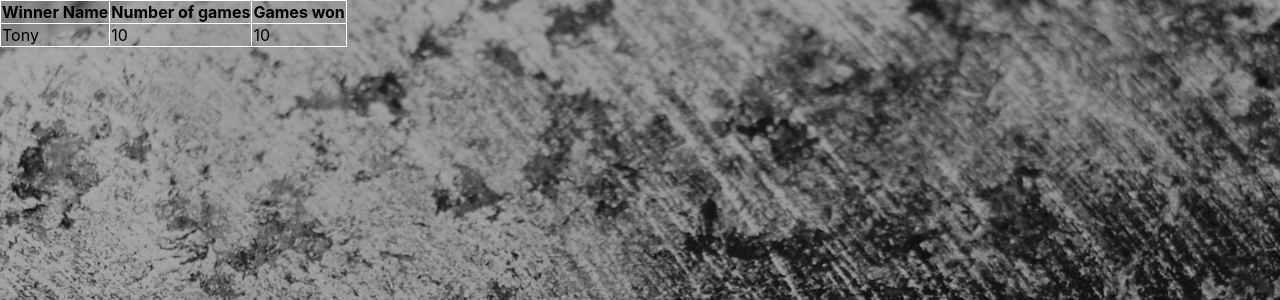
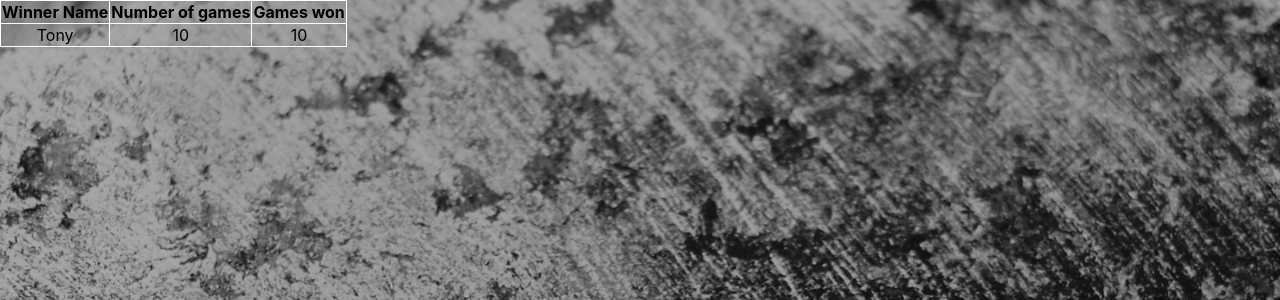
Before and after one commit to jacky8hyf/CS169CombatingSnake, a Django app: template gameStart/templates/leaderboard.html in a window 1280 px wide. Shown: the top 300 px of the page. Run offline with Django 3.2, Linux system fonts and the light colour scheme; the template is opened without the code that fills it, so the values that code supplies are empty.

Commit message:
leaderboard text-align

```diff
--- a/gameStart/static/styles/main.css
+++ b/gameStart/static/styles/main.css
@@ -43,6 +43,9 @@ body{
 	border-collapse: collapse;
 }
 
+.winner_table td{
+	text-align: center;
+}
 /* log in container design */
 .form_container{
 	-webkit-box-flex: 1;
```
